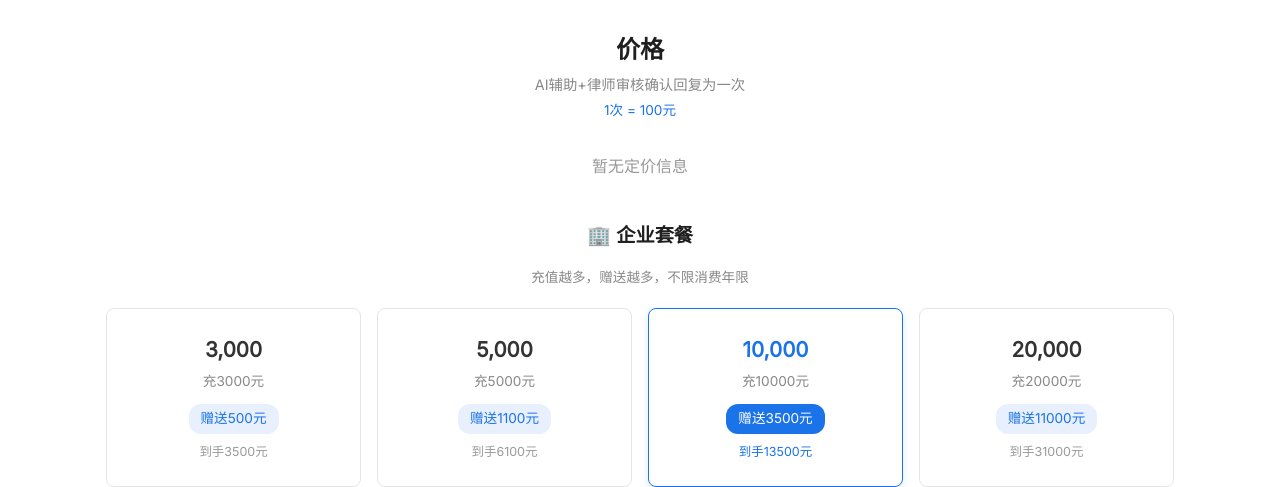
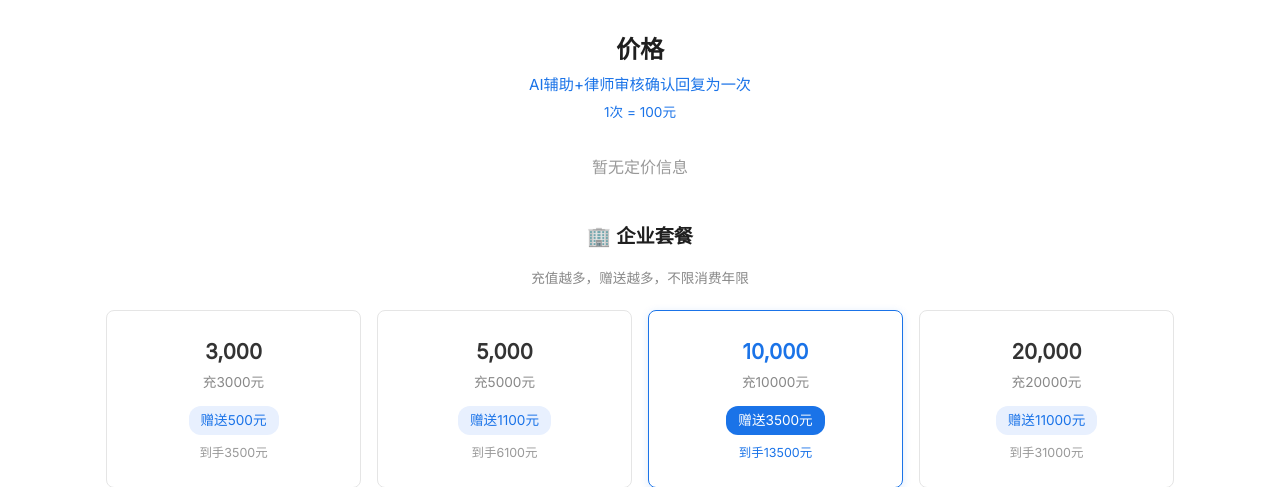
Before and after one commit to booted4439-alt/paoding-law, a Flask app: page /pricing in a window 1280 px wide. Shown: the part 65-552 px from the top of the page. Run offline with Flask 3, Linux system fonts and the light colour scheme; data that the repository does not hold is empty; some libraries are stand-ins or nearby versions.

Commit message:
style: AI辅助提示改蓝色

```diff
--- a/templates/pricing.html
+++ b/templates/pricing.html
@@ -7,7 +7,7 @@
 {% block content %}
 <div style="max-width: 1100px; margin: 0 auto; padding: 32px 16px;">
     <h1 style="font-size: 1.5rem; font-weight: 600; text-align: center; margin-bottom: 4px;">价格</h1>
-    <p style="text-align: center; color: #888; font-size: 0.9rem; margin-bottom: 4px;">AI辅助+律师审核确认回复为一次</p>
+    <p style="text-align: center; color: #1a73e8; font-size: 0.95rem; font-weight: 500; margin-bottom: 4px;">AI辅助+律师审核确认回复为一次</p>
     <p style="text-align: center; color: #1a73e8; font-size: 0.85rem; font-weight: 500; margin-bottom: 32px;">1次 = 100元</p>
 
     {% if not categories %}
```
